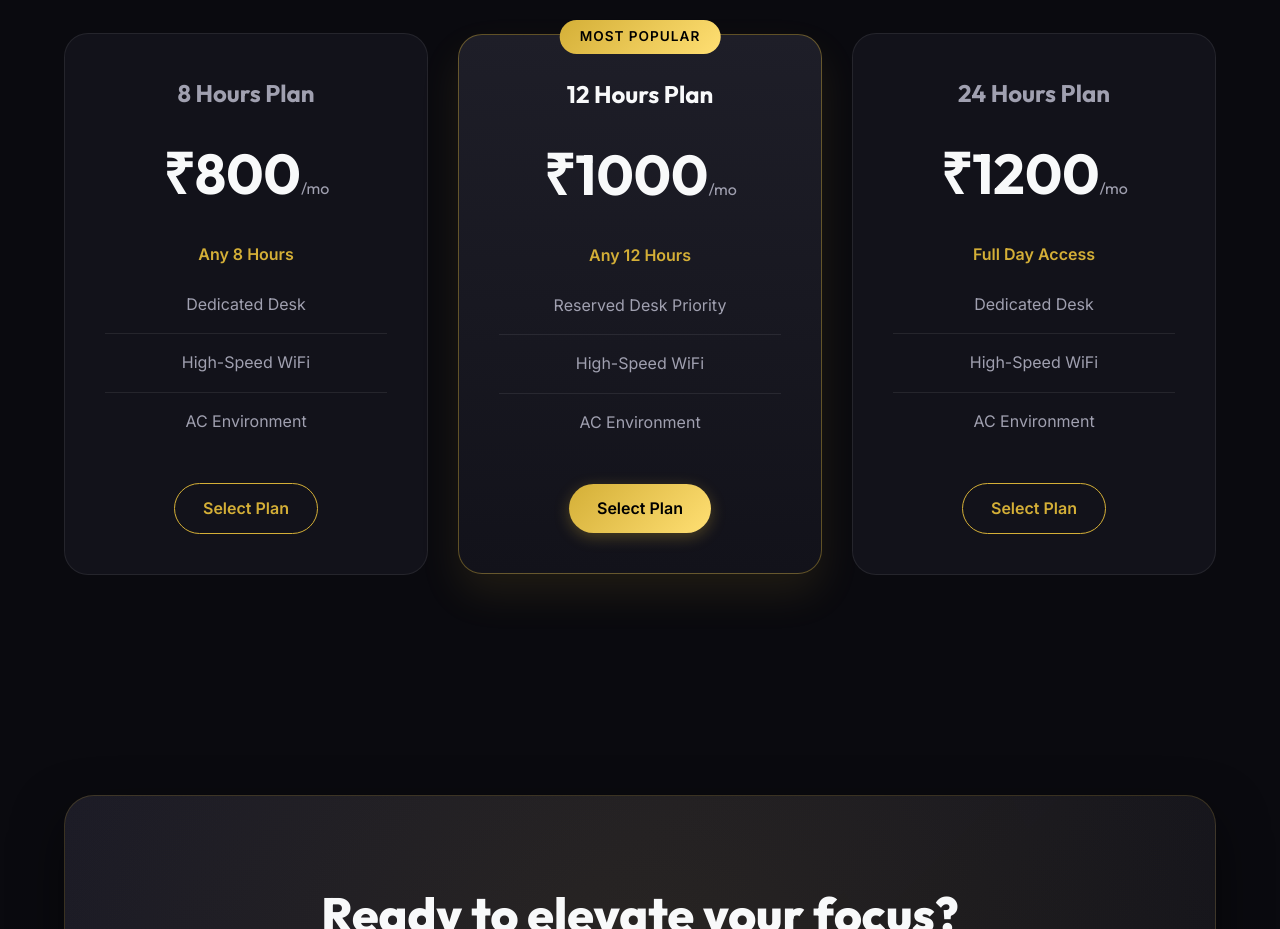
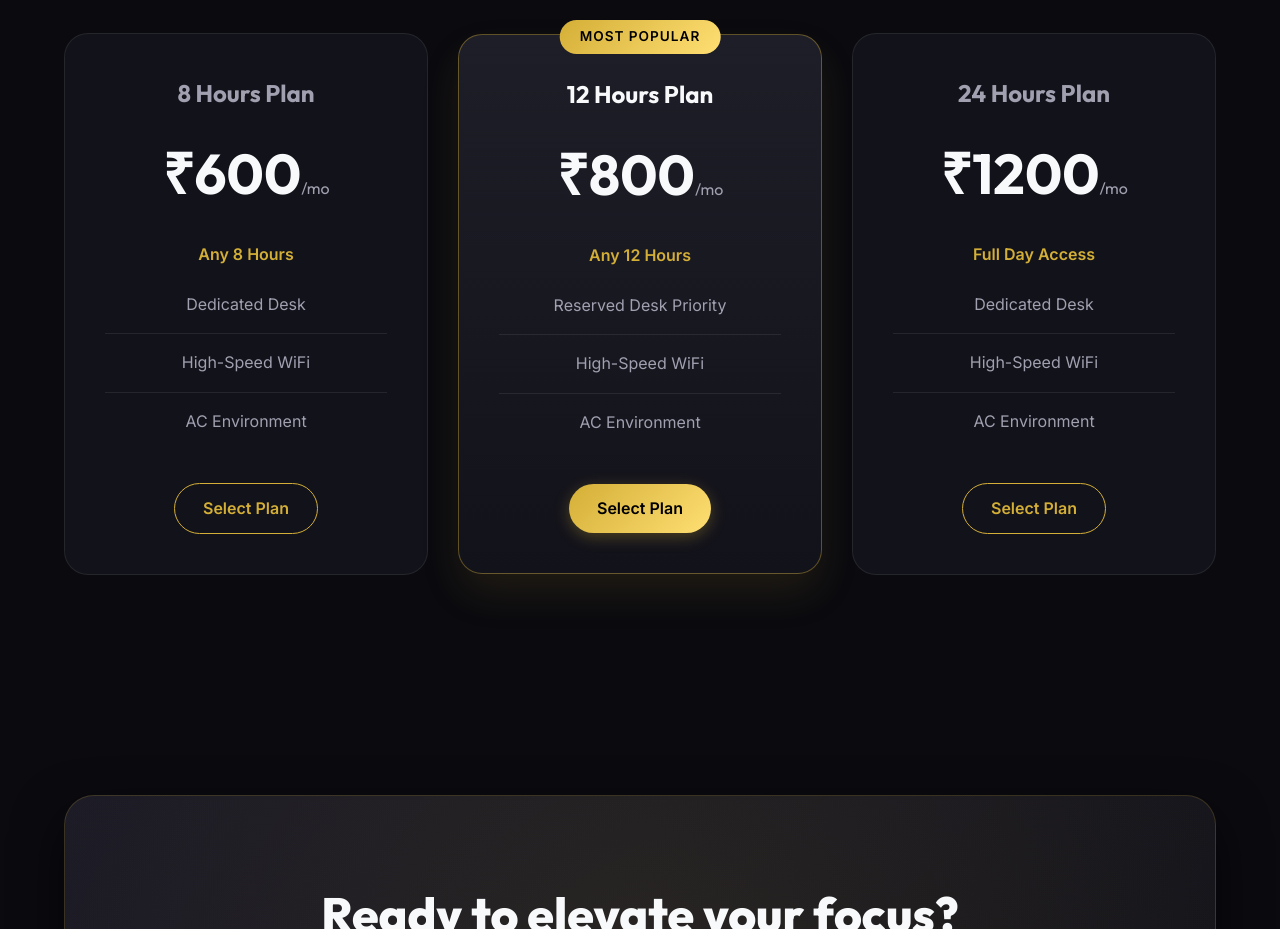
Before and after one commit to voidaixak-art/topperslibrary, a website built with Vite: page index.html in a window 1280 px wide. Shown: the part 2900-3829 px from the top of the page. Built offline with nearby package versions, Linux system fonts and the light colour scheme.

Commit message:
Update pricing for 8 hours and 12 hours plans

```diff
--- a/index.html
+++ b/index.html
@@ -132,7 +132,7 @@
           <div class="pricing-card fade-in">
             <div class="pricing-header">
               <h3>8 Hours Plan</h3>
-              <div class="price">₹800<span>/mo</span></div>
+              <div class="price">₹600<span>/mo</span></div>
             </div>
             <div class="pricing-features">
               <p>Any 8 Hours</p>
@@ -149,7 +149,7 @@
             <div class="popular-badge">Most Popular</div>
             <div class="pricing-header">
               <h3>12 Hours Plan</h3>
-              <div class="price">₹1000<span>/mo</span></div>
+              <div class="price">₹800<span>/mo</span></div>
             </div>
             <div class="pricing-features">
               <p>Any 12 Hours</p>
```
